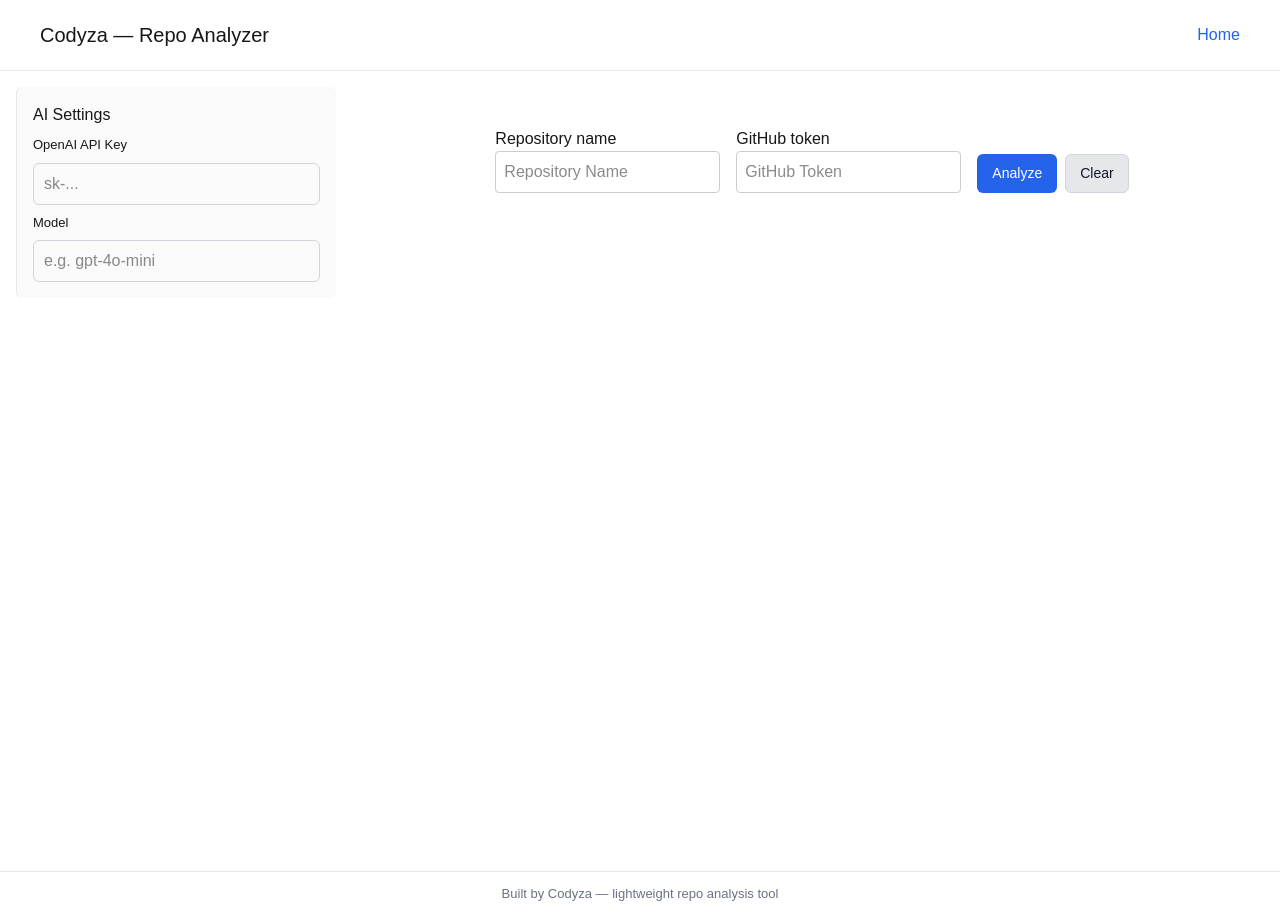
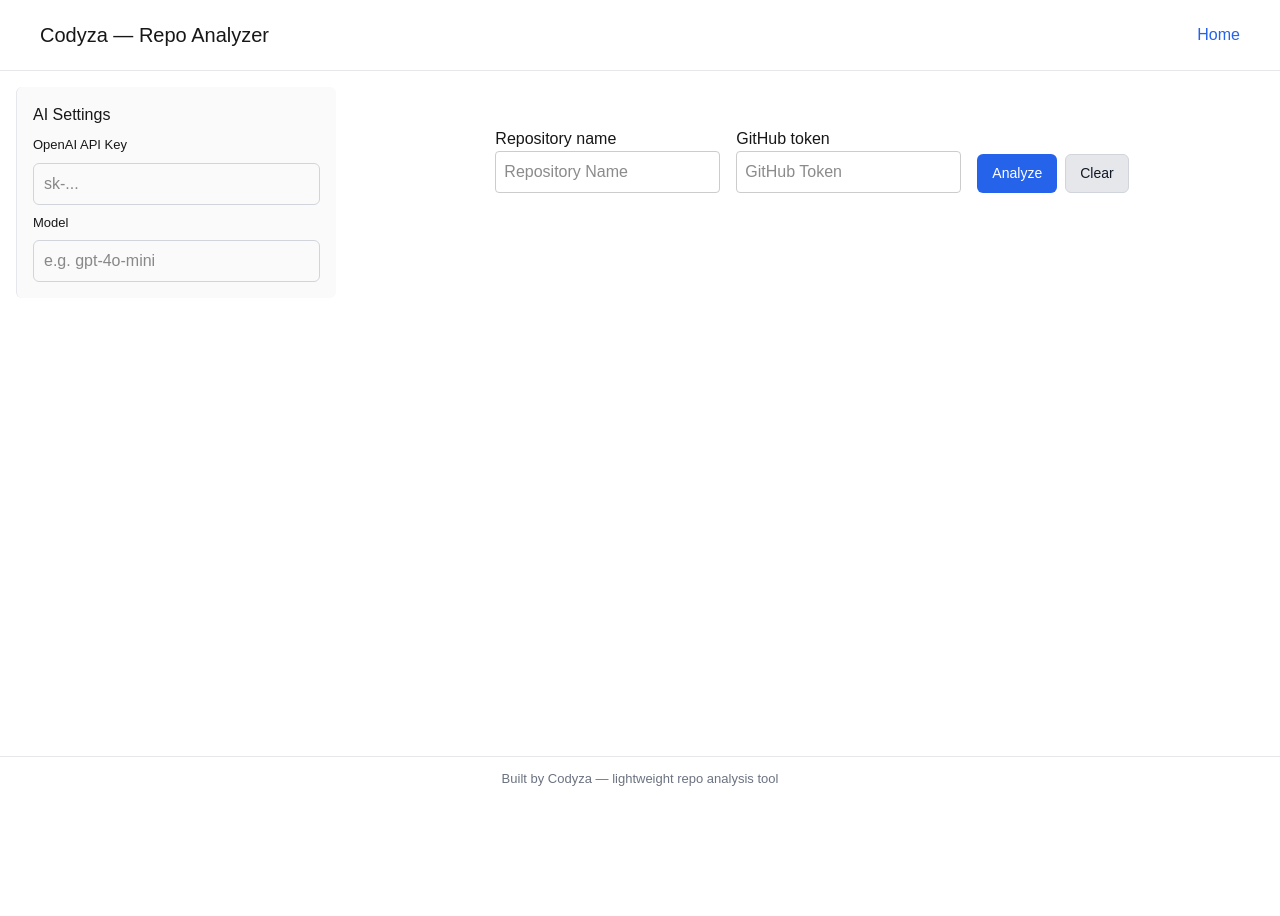
Before and after one commit to insonia78/Codyza-Project-Autopsy, a Next.js app in the folder app/: page /Home in a window 1280 px wide. After the commit the page ends 800 px from the top, so only its background shows below. Built offline with nearby package versions, Linux system fonts and the light colour scheme.

Commit message:
update: fixed css to be back in a row

```diff
--- a/app/app/Home/layout.tsx
+++ b/app/app/Home/layout.tsx
@@ -1,5 +1,6 @@
 
-
+import AiTokenFieldsComponent from '../components/AiTokenFieldsComponent'
+import styles from './styles.module.css'
 type Props = {
 	children: React.ReactNode
 }
@@ -7,11 +8,10 @@ type Props = {
 export default function HomeLayout({ children }: Props) {
 
 	return (
-		<div style={{ minHeight: '100vh', display: 'flex', flexDirection: 'column' }}>
-			<section style={{ flex: 1 }}>
+		<section style={{ flex: 1 }}>
 				{children}
-			</section>
-		</div>
+		</section>
+
 
 
 	)
--- a/app/app/page.tsx
+++ b/app/app/page.tsx
@@ -1,5 +1,6 @@
+import { redirect } from 'next/dist/client/components/navigation'
 import HomePage from './Home/page'
 
 export default function RootPage() {
-  return <HomePage />
+  redirect('/Home')
 }
```
